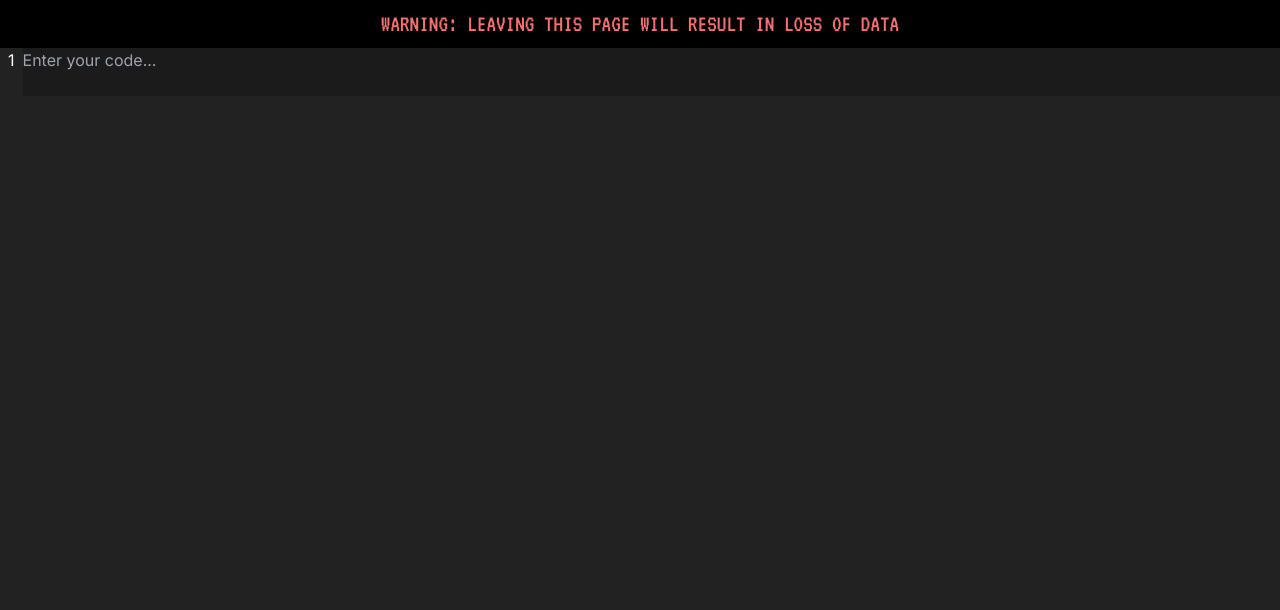
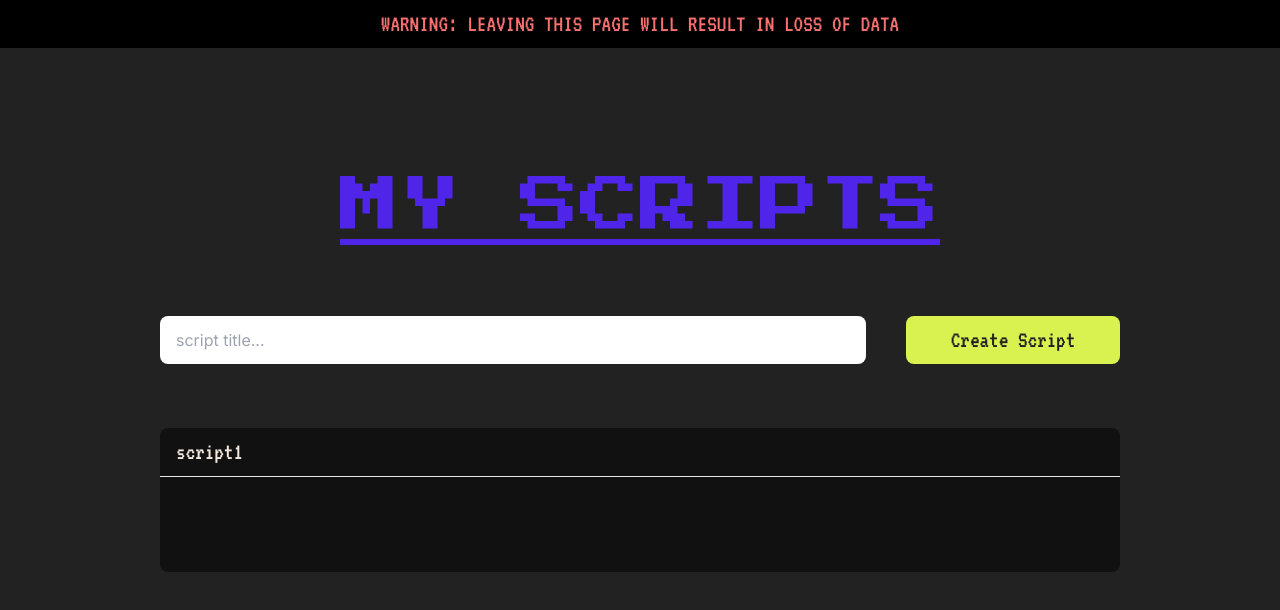
Before and after one commit to pewpewnor/ScriptQuest, a Next.js app: page /myscripts in a window 1280 px wide. Shown: the top 610 px of the page. Built offline with nearby package versions, Linux system fonts and the light colour scheme.

Commit message:
feat: add scripts display and create script button

```diff
--- a/src/app/myscripts/page.tsx
+++ b/src/app/myscripts/page.tsx
@@ -1,16 +1,67 @@
 "use client";
 import Editor from "@/components/editor/Editor";
 import Navbar from "@/components/navbar/Navbar";
-import { FC, useState } from "react";
+import { ChangeEvent, FC, useState } from "react";
+
+interface ScriptData {
+	title: string;
+	code: string;
+}
 
 interface MyScriptsProps {}
 
 const MyScripts: FC<MyScriptsProps> = (props: MyScriptsProps) => {
+	const [scripts, setScripts] = useState<ScriptData[]>([
+		{
+			title: "script1",
+			code: "",
+		},
+	]);
+	const [input, setInput] = useState<ScriptData>({ title: "", code: "" });
+
+	function addScript(title: string) {
+		setScripts((prev) => [...prev, { title: title, code: "" }]);
+	}
+
+	function handleChange(event: ChangeEvent<HTMLInputElement>) {
+		setInput((prev) => ({
+			...prev,
+			[event.target.name]: event.target.value,
+		}));
+	}
+
 	return (
 		<>
-			<Navbar leaveWarning={true} />{" "}
-			<div className="pt-12">
-				<Editor />
+			<Navbar leaveWarning={true} />
+			<div className="flex w-full flex-col justify-around gap-16 px-10 pb-14 pt-44 sm:px-24 lg:px-40">
+				<h1 className="mb-4 w-full text-center font-press text-4xl leading-normal text-electric underline sm:text-5xl md:text-6xl">
+					MY SCRIPTS
+				</h1>
+				<div className="flex gap-4 sm:gap-10">
+					<input
+						type="text"
+						name="title"
+						onChange={handleChange}
+						placeholder="script title..."
+						className="w-full rounded-lg px-4 py-2 outline-none"
+					/>
+					<button className="w-40 rounded-lg bg-lime p-2 font-vt text-2xl text-dark hover:bg-electric sm:w-72">
+						Create Script
+					</button>
+				</div>
+				<div>
+					{scripts.map((script) => (
+						<div
+							key={script.title}
+							className="h-36 rounded-lg bg-black bg-opacity-50"
+						>
+							<h1 className="px-4 py-2 font-vt text-2xl text-clay">
+								{script.title}
+							</h1>
+							<hr />
+						</div>
+					))}
+				</div>
 			</div>
 		</>
 	);
```
